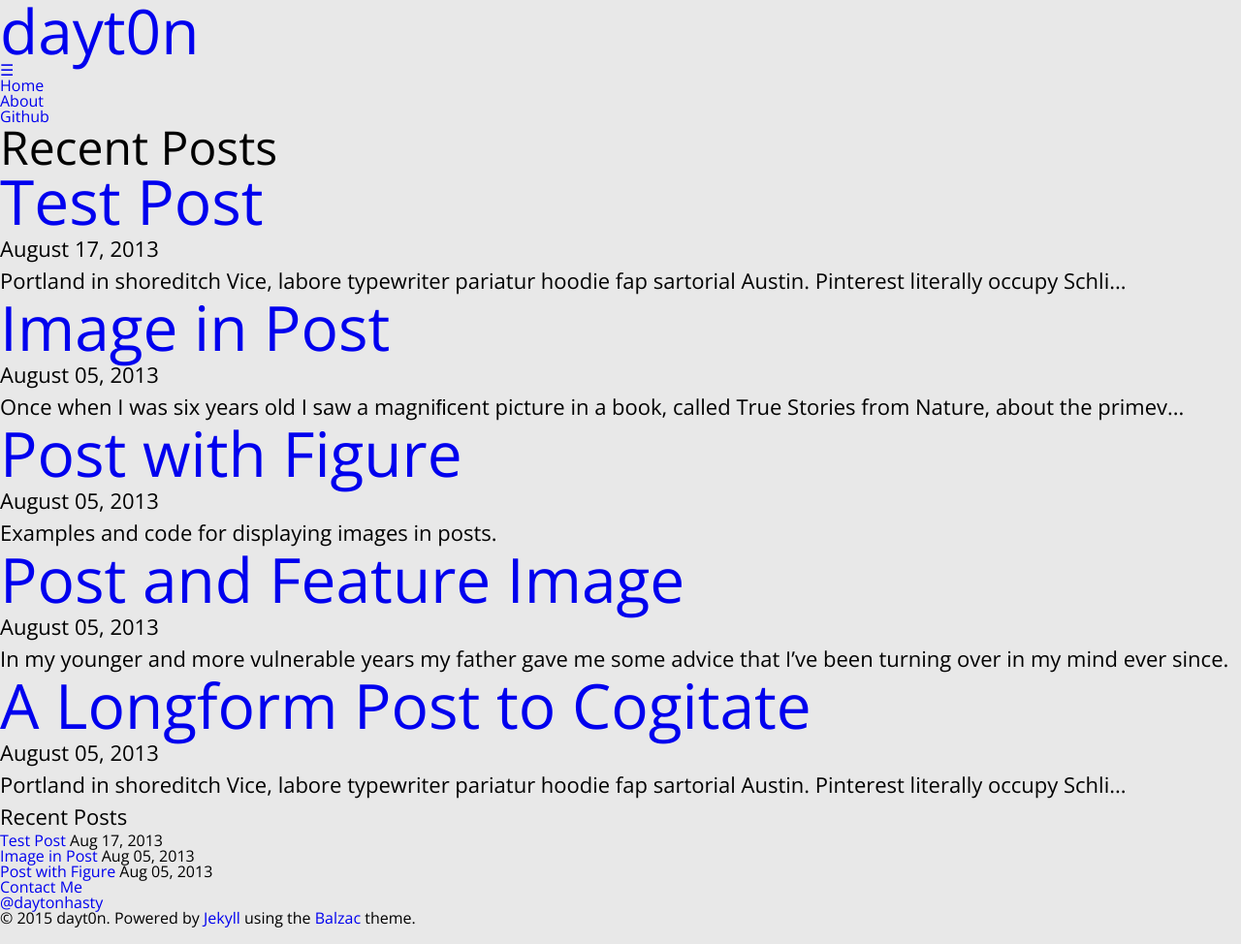
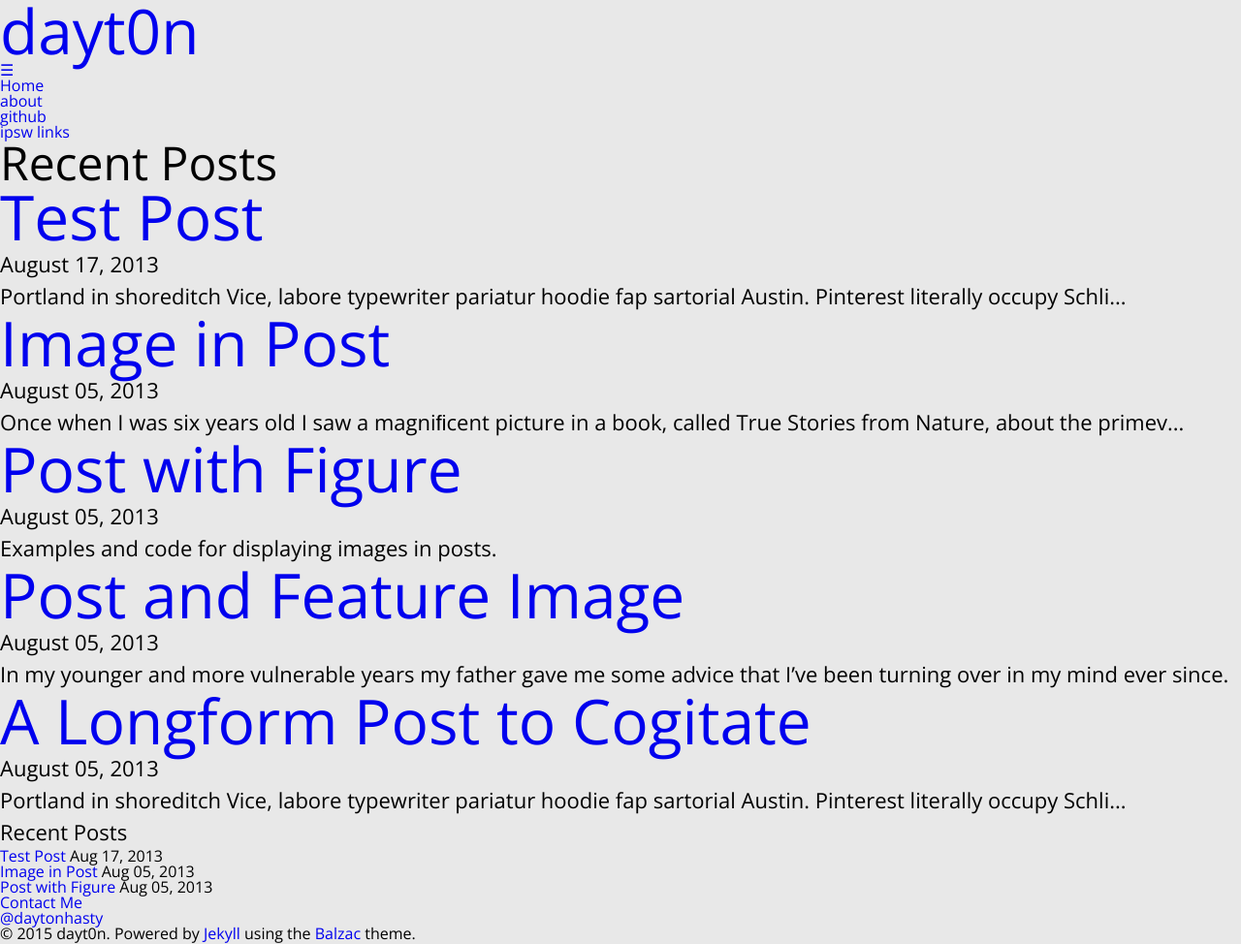
Before and after one commit to dayt0n/dayt0n.github.io, a Jekyll site: the page built from index.md, in a window 1280 px wide. Shown: the whole page at 97% size. Built offline with Jekyll 4.4.1, drawn with Linux system fonts in a browser that asks for light colours.

Commit message:
Added iPSW downloads

```diff
--- a/_config.yml
+++ b/_config.yml
@@ -22,10 +22,13 @@ tools:
 # Links to include in top navigation
 # For external links add external: true
 links:
-  - title: About
+  - title: about
     url: /about
-  - title: Github
+  - title: github
     url: https://github.com/dayt0n
+    external: true
+  - title: ipsw links
+    url: https://ipsw.me
     external: true
 
 # http://en.wikipedia.org/wiki/List_of_tz_database_time_zones
```
